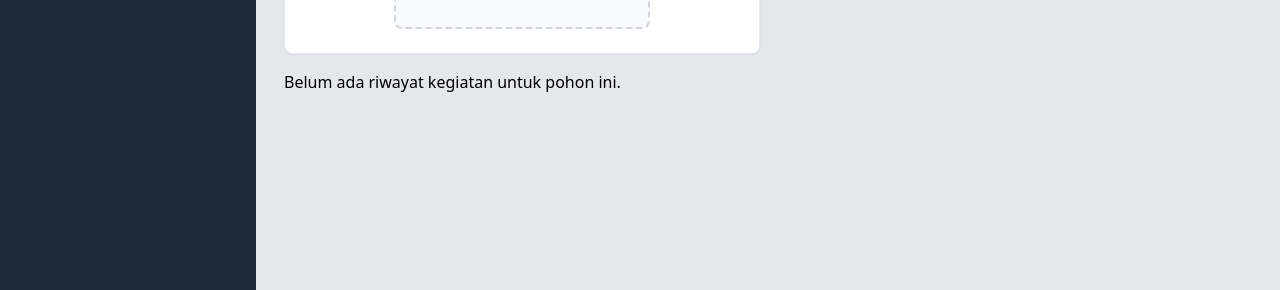
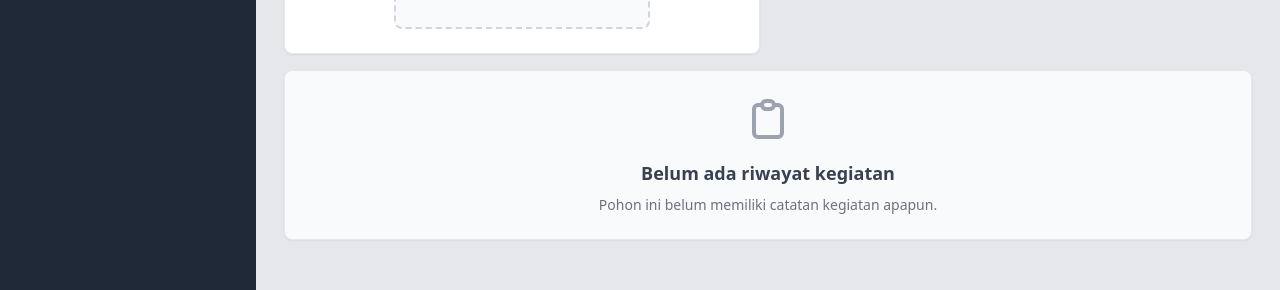
Before and after one commit to fadilefdika/website-admin-pw-brongkol, a Next.js app: page /tree-data/1 in a window 1280 px wide. Shown: the part 494-784 px from the top of the page. Built offline with nearby package versions, Linux system fonts and the light colour scheme; no server answers; the database is empty.

Commit message:
feat(ErrorMessage.tsx): menambahkan komponen animasi untuk pesan error feat(LoadingSpinner.tsx): menambahkan komponen animasi untuk loading spinner fix([id]/index.tsx): memperbaiki tampilan riwayat kosong agar lebih menarik

```diff
--- /dev/null
+++ b/src/components/ui/ErrorMesage.tsx
@@ -0,0 +1,16 @@
+import React from 'react';
+
+interface ErrorMessageProps {
+  message: string;
+}
+
+const ErrorMessage: React.FC<ErrorMessageProps> = ({ message }) => (
+  <div className="flex items-center justify-center h-screen">
+    <div className="bg-red-100 border-l-4 border-red-500 text-red-700 p-4 rounded-lg shadow-md" role="alert">
+      <p className="font-bold">Error</p>
+      <p>{message}</p>
+    </div>
+  </div>
+);
+
+export default ErrorMessage;
--- /dev/null
+++ b/src/components/ui/LoadingSpinner.tsx
@@ -0,0 +1,15 @@
+import React from 'react';
+import { AiOutlineLoading3Quarters } from 'react-icons/ai';
+
+interface LoadingSpinnerProps {
+  message: string;
+}
+
+const LoadingSpinner: React.FC<LoadingSpinnerProps> = ({ message }) => (
+  <div className="flex items-center justify-center h-screen">
+    <AiOutlineLoading3Quarters className="animate-spin text-4xl text-blue-500" />
+    <p className="ml-2">{message}</p>
+  </div>
+);
+
+export default LoadingSpinner;
--- a/src/pages/index.tsx
+++ b/src/pages/index.tsx
@@ -13,13 +13,14 @@ import { DataTable } from '@/components/ui/ColumnCustomTable';
 import { columnsTree } from '@/pages/tree-data/tabel-tree';
 import { columnsSales } from './sales-data/tabel-sales';
 import { dummyDataPenjualan } from '@/data/dummyDataPenjualan';
-// import { columnsSales } from '@/pages/sales-data/tabel-sales';
+import LoadingSpinner from '@/components/ui/LoadingSpinner';
+import ErrorMessage from '@/components/ui/ErrorMesage';
 
 const Home: React.FC = () => {
   const { data: dataPohon, loading, error } = useTreeData();
 
-  if (loading) return <p>Loading...</p>;
-  if (error) return <p>{error}</p>;
+  if (loading) return <LoadingSpinner message="Loading..." />;
+  if (error) return <ErrorMessage message={error} />;
 
   return (
     <div className="mx-auto p-3 min-h-dvh">
--- a/src/pages/tree-data/[id]/index.tsx
+++ b/src/pages/tree-data/[id]/index.tsx
@@ -12,6 +12,7 @@ import { Timestamp } from 'firebase/firestore';
 import { format } from 'date-fns';
 import { id as idLocale } from 'date-fns/locale';
 import { deletePohonData } from '@/lib/firestoreServiceTree';
+import LoadingSpinner from '@/components/ui/LoadingSpinner';
 
 interface TreeData {
   id: string;
@@ -191,7 +192,7 @@ const DetailTreePage: React.FC = () => {
           </Card>
         </div>
         {loading ? (
-          <p>Loading riwayat kegiatan...</p>
+          <LoadingSpinner message="Loading riwayat kegiatan..." />
         ) : riwayatKegiatan.length > 0 ? (
           riwayatKegiatan.map((kegiatan) => {
             console.log('Kegiatan:', {
@@ -203,7 +204,15 @@ const DetailTreePage: React.FC = () => {
             return <RiwayatCard key={kegiatan.id} jenisKegiatan={kegiatan.jenisKegiatan} deskripsiKegiatan={kegiatan.deskripsiKegiatan} tanggalKegiatan={formatTanggal(kegiatan.tanggalKegiatan)} />;
           })
         ) : (
-          <p>Belum ada riwayat kegiatan untuk pohon ini.</p>
+          <Card className="w-full p-6 bg-gray-50 border border-gray-200">
+            <div className="flex flex-col items-center text-center">
+              <svg className="w-12 h-12 text-gray-400 mb-4" fill="none" stroke="currentColor" viewBox="0 0 24 24" xmlns="http://www.w3.org/2000/svg">
+                <path strokeLinecap="round" strokeLinejoin="round" strokeWidth={2} d="M9 5H7a2 2 0 00-2 2v12a2 2 0 002 2h10a2 2 0 002-2V7a2 2 0 00-2-2h-2M9 5a2 2 0 002 2h2a2 2 0 002-2M9 5a2 2 0 012-2h2a2 2 0 012 2" />
+              </svg>
+              <p className="text-lg font-semibold text-gray-700">Belum ada riwayat kegiatan</p>
+              <p className="mt-2 text-sm text-gray-500">Pohon ini belum memiliki catatan kegiatan apapun.</p>
+            </div>
+          </Card>
         )}
       </div>
     </div>
--- a/src/pages/tree-data/index.tsx
+++ b/src/pages/tree-data/index.tsx
@@ -3,6 +3,8 @@ import React, { useContext } from 'react';
 import { DataTable } from '@/components/ui/ColumnCustomTable';
 import { columnsTree } from '@/pages/tree-data/tabel-tree';
 import { TreeDataContext } from '@/context/TreeDataContext';
+import LoadingSpinner from '@/components/ui/LoadingSpinner';
+import ErrorMessage from '@/components/ui/ErrorMesage';
 
 const TreeDataPage = () => {
   const context = useContext(TreeDataContext);
@@ -15,7 +17,13 @@ const TreeDataPage = () => {
 
   return (
     <div className="p-3 min-h-dvh">
-      {loading ? <p>Loading...</p> : error ? <p>{error}</p> : <DataTable columns={columnsTree} data={data} rowsPerPage={10} title="Tabel Data Pohon" description="Tabel data tanaman kopi dan durian Desa Brongkol" />}
+      {loading ? (
+        <LoadingSpinner message="Loading..." />
+      ) : error ? (
+        <ErrorMessage message={error} />
+      ) : (
+        <DataTable columns={columnsTree} data={data} rowsPerPage={10} title="Tabel Data Pohon" description="Tabel data tanaman kopi dan durian Desa Brongkol" />
+      )}
     </div>
   );
 };
```
